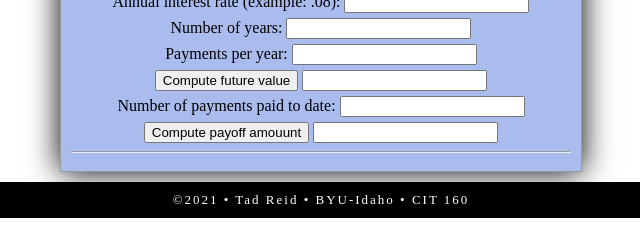
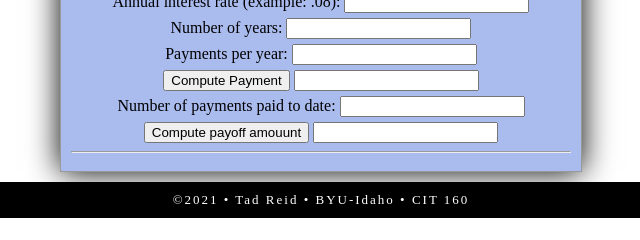
Before and after one commit to treid20/treid20.github.io, a plain HTML site: page loan.html in a window 1280 px wide. Shown: the part 190-430 px from the top of the page, 319-959 px from the left. Drawn offline with Linux system fonts and the light colour scheme.

Commit message:
Add files via upload

```diff
--- a/loan.html
+++ b/loan.html
@@ -16,7 +16,7 @@
             <label>Annual interest rate (example: .08): <input type="number" id="annualrate" required /></label>
             <label>Number of years: <input type="number" id="years" required /></label>
             <label>Payments per year: <input type="number" id="payments" required /></label>
-            <button type="button" onclick="doPayment()">Compute future value</button>
+            <button type="button" onclick="doPayment()">Compute Payment</button>
             <input type="text" id="doPaymentAmount" readonly />
             <label>Number of payments paid to date: <input type="text" id="paid"/></label>
             <button type="button" onclick="doBalance()">Compute payoff amouunt</button>
```
